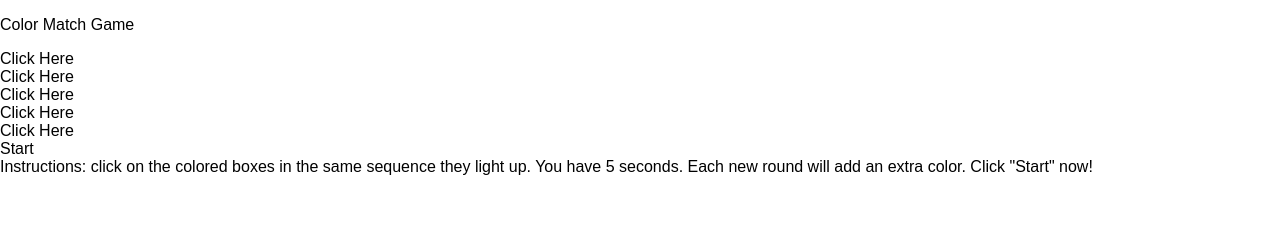
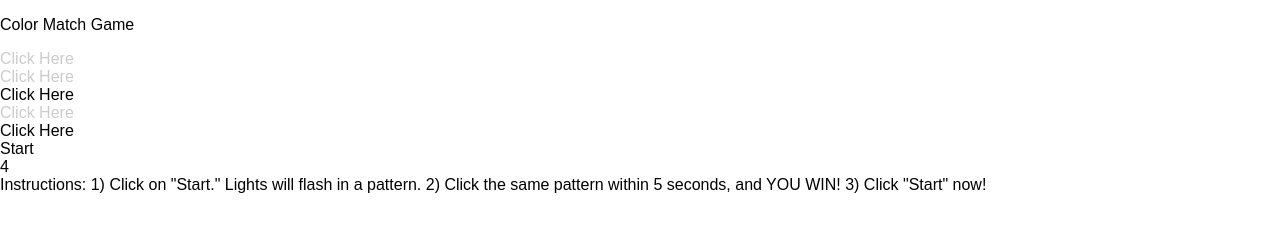
Before and after one commit to rkwyckoff/simon, a website with bundled scripts: page app/index.html in a window 1280 px wide. Both pictures are taken after a click on the element "Start". Built offline with nearby package versions, Linux system fonts and the light colour scheme; files whose address does not match are found by name.

Commit message:
a lot of writhing, not much to show

```diff
--- a/app/index.html
+++ b/app/index.html
@@ -18,9 +18,9 @@
         <div class="colorBox" id="colorBox5">Click Here</div>
       </div>
       <div class="startButton">Start</div>
-      <div class="instructions">Instructions:  click on the colored boxes
-        in the same sequence they light up.  You have 5 seconds. Each new round
-        will add an extra color.  Click "Start" now!
+      <div class="timer" id="time">Timer</div>
+      <div class="instructions">Instructions:   1) Click on "Start."  Lights will flash in a pattern.
+      2) Click the same pattern within 5 seconds, and YOU WIN!       3) Click "Start" now!
       </div>
     </div>
 
--- a/src/js/button.js
+++ b/src/js/button.js
@@ -27,7 +27,8 @@ class Button {
    }
 
    dimColor () {
-
+     var element = $(this.selector);
+     element.css("opacity", .2);
    }
 }
 
--- a/src/js/main.js
+++ b/src/js/main.js
@@ -9,6 +9,8 @@ var difficulty = {
   nightmare: 200
 }
 
+//var playerSteps = new Pattern({});
+
 var pattern = new Pattern();
 //console.log(pattern);
  var redButton = new Button({ color: "red", id: 1 });
@@ -16,22 +18,15 @@ var pattern = new Pattern();
  var greenButton = new Button({ color: "green", id: 3 });
  var yellowButton = new Button({ color: "yellow", id: 4 });
  var blueButton = new Button({ color: "blue", id: 5 });
+
  var buttons = [redButton, blackButton, greenButton, yellowButton, blueButton];
-
-$(".colorBox").click(function () {
-  // check the id of the event.target
-  // add that id to the list in pattern.playerSteps
-  // have they guessed them all? have they made a wrong guess?
-})
-
 // redButton.brightenColor();
-
  $('.startButton').click(function() {
   // event.preventDefault();
   for (var i = 0; i < pattern.steps.length; i++) {
-
+    //console
     var nextStep = pattern.steps[i];
-     console.log(pattern.steps[i])
+     //console.log(pattern.steps[i])
       var button = buttons.find(function (element) {
         return element.id === nextStep;
     });
@@ -39,11 +34,47 @@ $(".colorBox").click(function () {
     setTimeout(function (button) {
       button.brightenColor();
     }, i * 400, button);
+
+    setTimeout(function (button) {
+    button.dimColor();
+  }, 1500, button);
+
   }
+  var display = $("#time")
+  var counter = 6;
+  var interval = setInterval(function() {
+      counter--;
+      display.empty();
+      display.html(counter);
+      if (counter == 0) {
+          // Display a login box
+          clearInterval(interval);
+      }
+  }, 1000);
 
-  setTimeout(function () {
-    // change opacity back
-  }, 2000);
 });
 
+// $(".colorBox").click(function (event) {
+//   //  var count = 0;
+//
+//       if (event.target[count] === pattern.steps[count]) {
+//         console.log(event.target[count])
+//         return true;
+//
+//       }   else {
+//          gameOver()
+//           }
+// }
+// function gameOver () {
+//   return `
+//           GAME OVER....YOU LOSE!
+//           Click "Start" to play again
+//     `
+//       $('.instructions').html()
+// }
+  //  if (event.target.id === )
+  //  alert(event.target.id);
+  // check the id of the event.target
+  // add that id to the list in pattern.playerSteps
+  // have they guessed them all? have they made a wrong guess?
 //$('.colorBox + num').html(brightenColor)
--- a/src/js/pattern.js
+++ b/src/js/pattern.js
@@ -3,7 +3,7 @@ class Pattern {
     options = options || {};
     this.id = options.id;
     this.playerClicks = [];
-    this.buildSteps(5);
+    this.buildSteps(3);
   }
 
   buildSteps (length) {
@@ -16,10 +16,16 @@ class Pattern {
         return Math.floor(Math.random() * (max - min)) + min;
       }
       this.steps.push(num(1, 6))
+
     }
-     //console.log(this.steps);
+     console.log(this.steps);
   }
+
 }
+
+
+
+
 //var pattern1 = new Pattern();
 // console.log(pattern1.makePattern(3));
 // console.log(pattern1.steps);
```
Also changed, not shown: src/sass/main.scss (+14 -1 lines).
